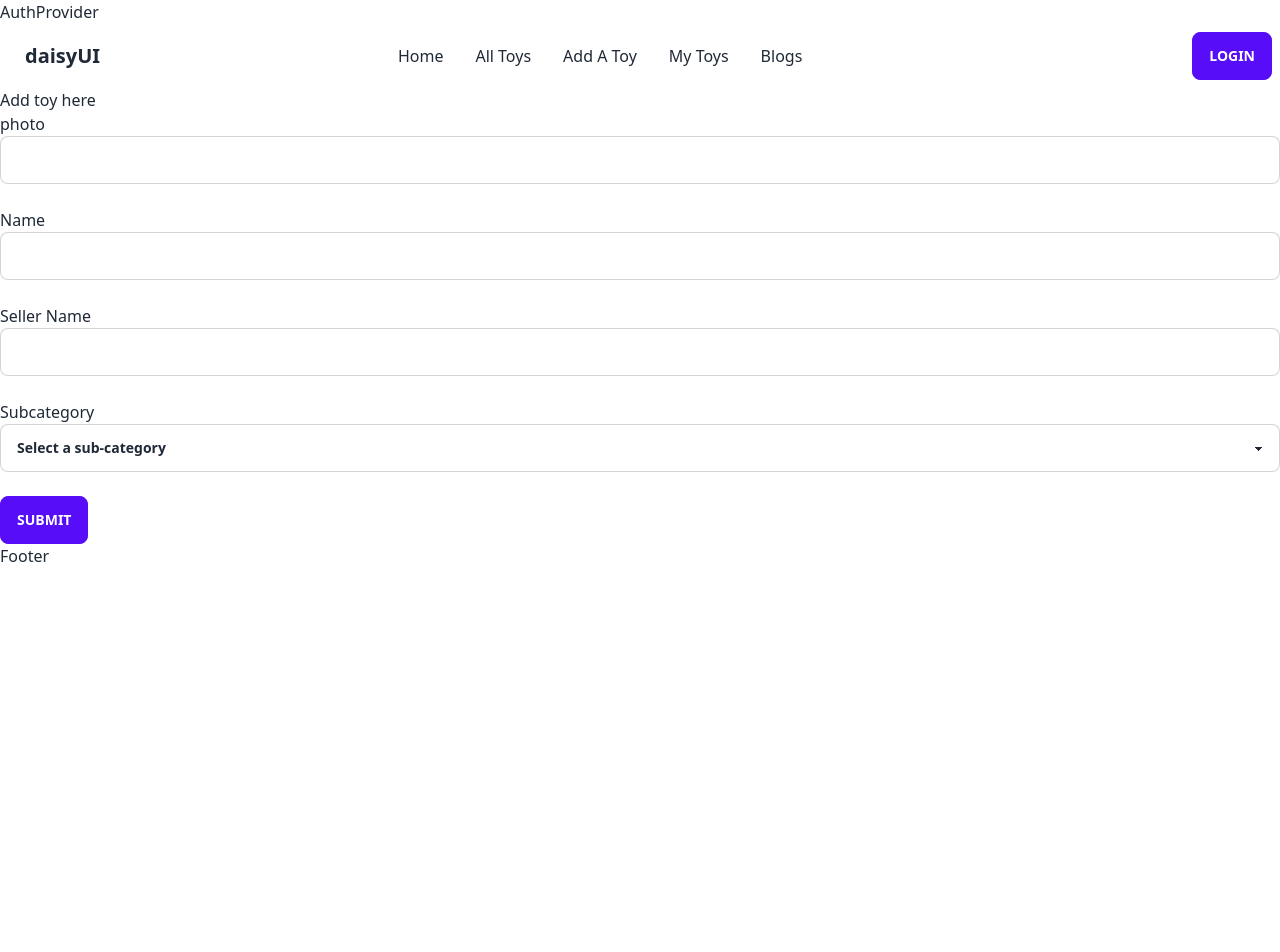
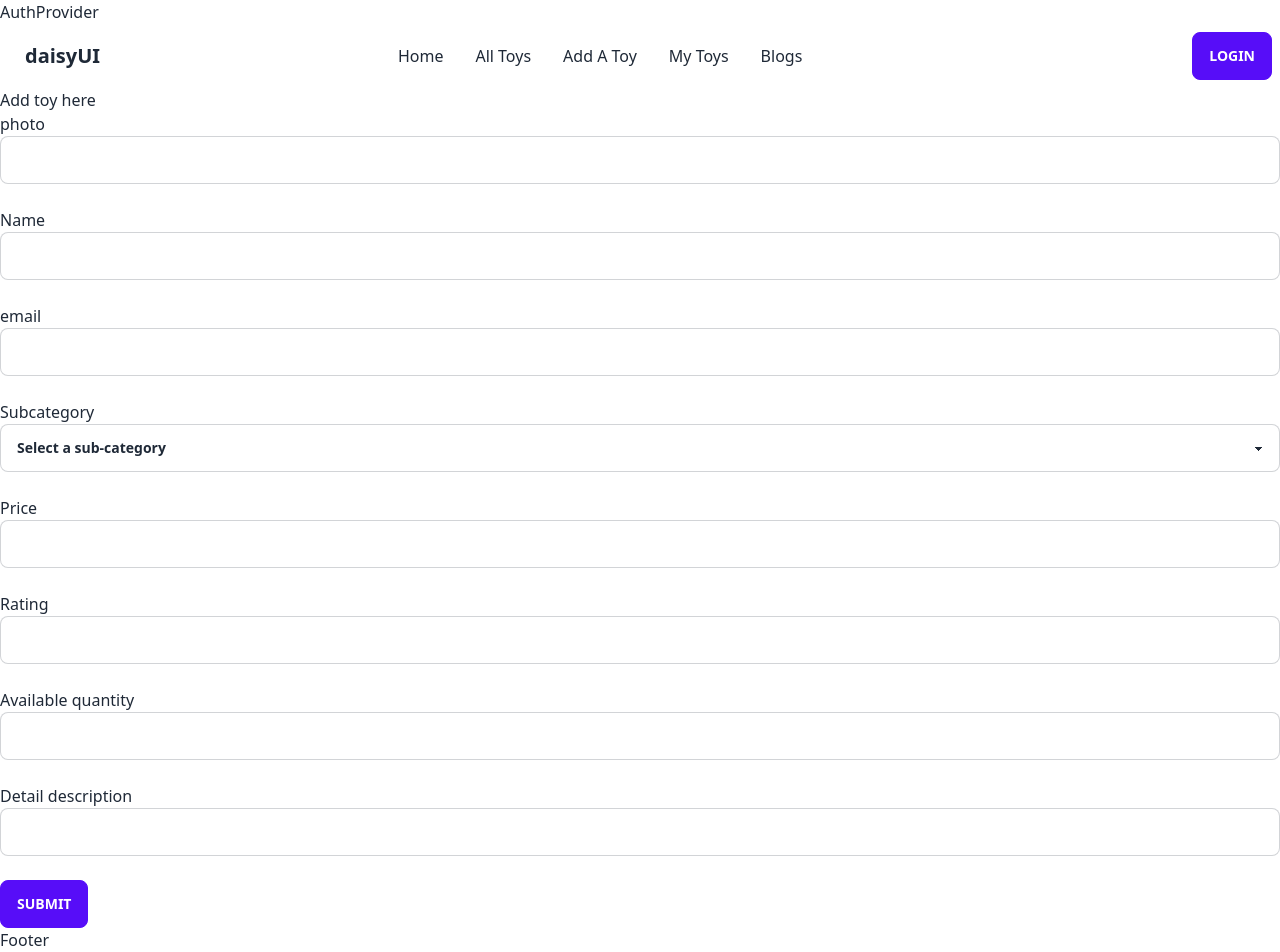
Before and after one commit to nazmul906/b7a11-toy-marketplace-client-side-nazmul906, a React (Vite) app: page /addtoy in a window 1280 px wide. Before the commit the page ends 800 px from the top, so only its background shows below. Built offline with nearby package versions, Linux system fonts and the light colour scheme; no server answers.

Commit message:
sent add toy form data to backend using POST method

```diff
--- a/src/pages/Shared/AddToy/AddToy.jsx
+++ b/src/pages/Shared/AddToy/AddToy.jsx
@@ -1,16 +1,58 @@
-import React from "react";
+import React, { useContext } from "react";
+import { AuthContext } from "../../../AuthProvider/AuthProvider";
 
 const AddToy = () => {
+  const { user } = useContext(AuthContext);
   const handleAddtoyForm = (event) => {
     event.preventDefault();
     const form = event.target;
     const photo = form.photo.value;
     const toyname = form.name.value;
-    const sellername = form.seller.value;
+    const sellername = user?.displayName;
+
+    const email = user?.email;
     const subcategory = form.subcategory.value;
+    const price = form.price.value;
+    const rating = form.rating.value;
+    const quantity = form.quantity.value;
+    const description = form.description.value;
 
     // const toy={}
-    console.log(photo, toyname, sellername, subcategory);
+    const toydata = {
+      pictureURL: photo,
+      name: toyname,
+      sellerName: sellername,
+      subcategory: subcategory,
+      price: price,
+      rating: rating,
+      quantity: quantity,
+      description: description,
+      sellerEmail: email,
+    };
+    console.log(toydata);
+
+    // fetch("http://localhost:5000/addtoy", {
+    //   method: "POST",
+    //   headers: { "content-type": "application/json" },
+    //   body: JSON.stringify(toydata),
+    // })
+    //   .then((res) => res.json())
+    //   .then((data) => console.log(data));
+
+    fetch("http://localhost:5000/addtoy", {
+      method: "POST",
+      headers: {
+        "content-type": "application/json",
+      },
+      body: JSON.stringify(toydata),
+    })
+      .then((res) => res.json())
+      .then((data) => {
+        console.log(data);
+        if (data.insertedId) {
+          alert("service book successfully");
+        }
+      });
   };
   return (
     <div>
@@ -22,6 +64,7 @@ const AddToy = () => {
             className="input input-bordered w-full"
             type="text"
             name="photo"
+            required
           />
         </div>
         <div className="block font-medium">
@@ -29,42 +72,70 @@ const AddToy = () => {
           <input
             type="name"
             name="name"
+            defaultValue={user?.displayName}
             className="input input-bordered w-full"
           />
         </div>
-        <div>
-          <label>Seller Name</label>
+        <div className="block font-medium">
+          <label>email</label>
           <input
-            type="sellername"
-            name="seller"
+            type="email"
+            name="email"
+            defaultValue={user?.email}
             className="input input-bordered w-full"
+            required
           />
         </div>
+
         <div>
           <label>Subcategory</label>
-          <select name="subcategory" className="select select-bordered w-full">
+          <select
+            name="subcategory"
+            className="select select-bordered w-full"
+            required
+          >
             <option value="">Select a sub-category</option>
             <option value="princess">Princess</option>
             <option value="frozendolls">Frozen Dolls</option>
             <option value="animation">Animation</option>
           </select>
         </div>
-        {/* <div>
-          <label></label>
-          <input />
+        <div>
+          <label>Price</label>
+          <input
+            type="price"
+            name="price"
+            className="input input-bordered w-full"
+            required
+          />
         </div>
         <div>
-          <label></label>
-          <input />
+          <label>Rating</label>
+          <input
+            type="rating"
+            name="rating"
+            className="input input-bordered w-full"
+            required
+          />
         </div>
         <div>
-          <label></label>
-          <input />
+          <label>Available quantity</label>
+          <input
+            type="quantity"
+            name="quantity"
+            className="input input-bordered w-full"
+            required
+          />
         </div>
         <div>
-          <label></label>
-          <input />
-        </div> */}
+          <label>Detail description</label>
+          <input
+            type="description"
+            name="description"
+            className="input input-bordered w-full"
+            required
+          />
+        </div>
         <div>
           <input type="submit" className="btn btn-primary" value="submit" />
         </div>
```
